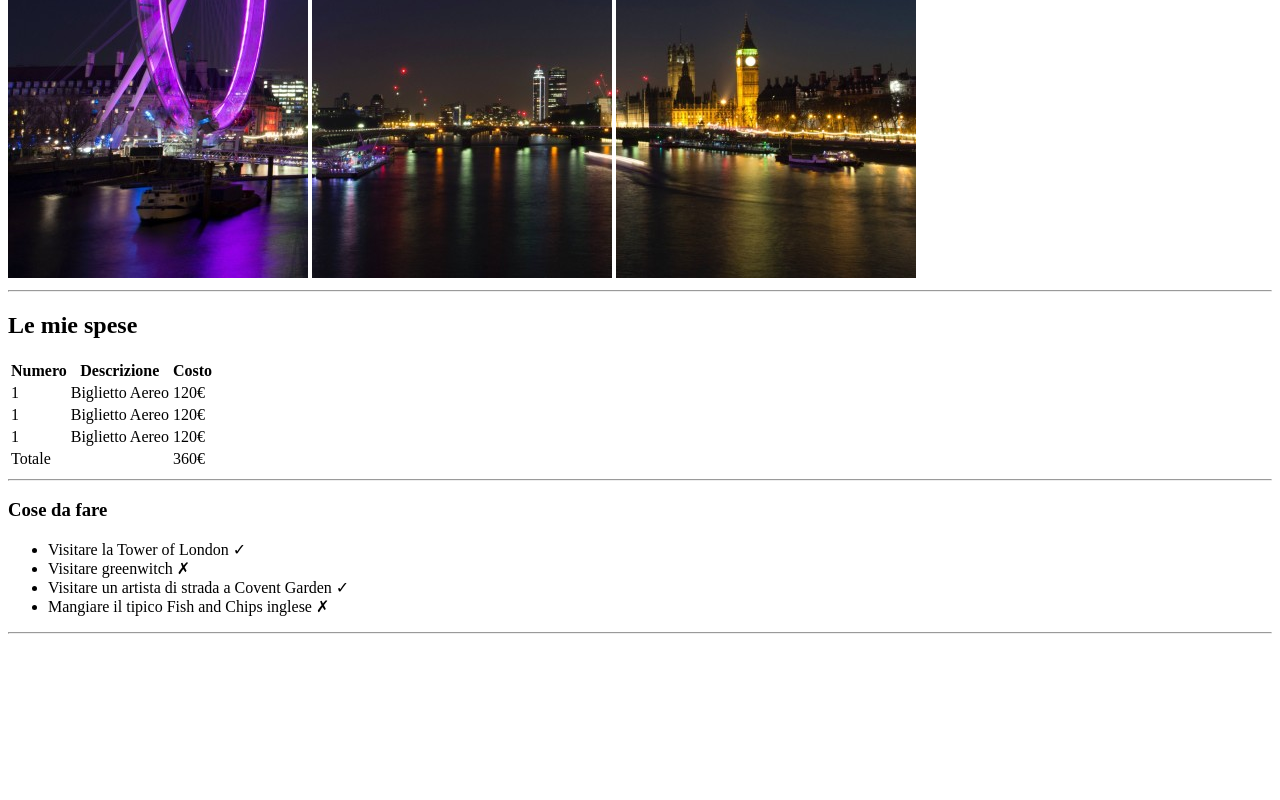
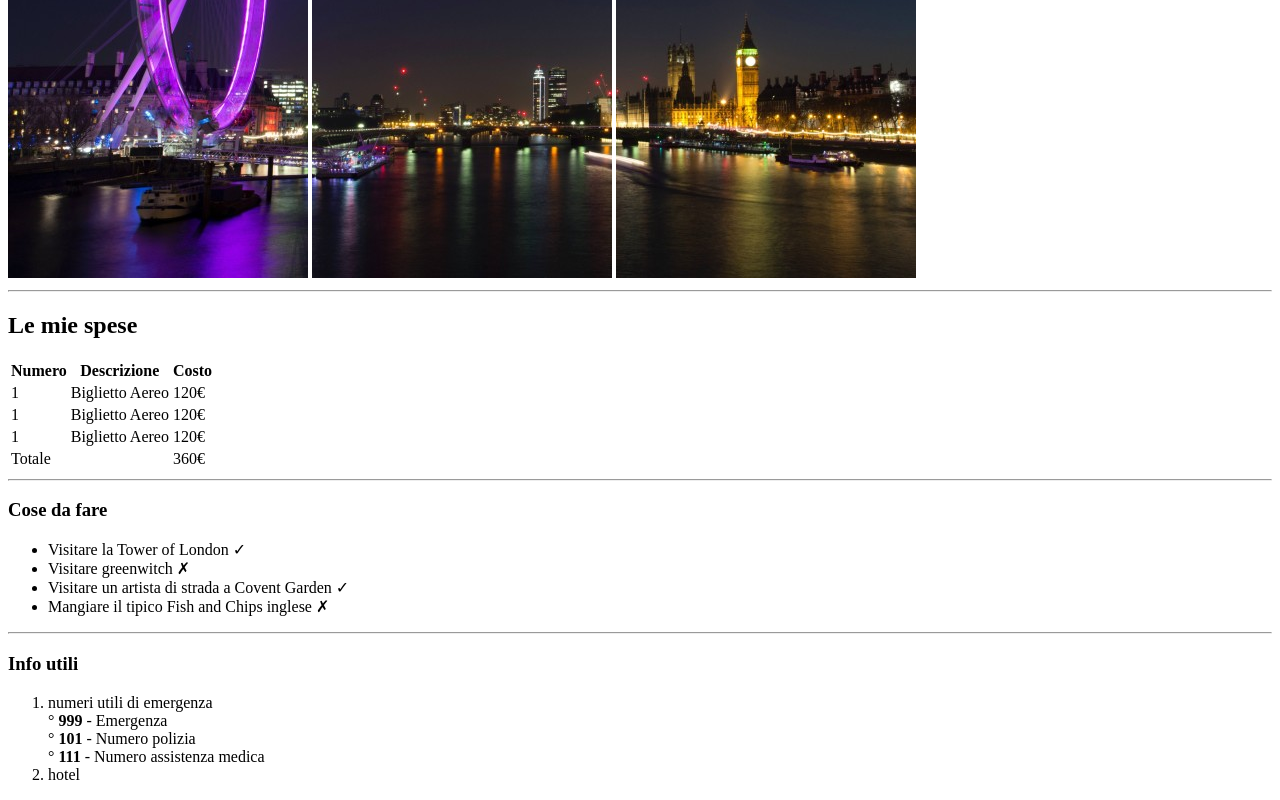
Before and after one commit to DaniPrr90/html-london-trip, a plain HTML site: page index.html in a window 1280 px wide. Shown: the part 389-1189 px from the top of the page. Before the commit the page ends 1031 px from the top, so only its background shows below. Drawn offline with Linux system fonts and the light colour scheme.

Commit message:
add:numeri di emergenza

```diff
--- a/index.html
+++ b/index.html
@@ -67,7 +67,20 @@
         </ul>
         <hr>
     </section>
+    <section>
+        <!--inserimento info utili-->
+        <h3>Info utili</h3>
+        <ol>
+            <li>numeri utili di emergenza <br>
+                &#176; <strong>999</strong> - Emergenza <br>
+                &#176; <strong>101</strong> - Numero polizia <br>
+                &#176; <strong>111</strong> - Numero assistenza medica <br>
+            </li>
+           <li>hotel
 
+           </li>
+        </ol>
+    </section>
 </body>
 
 </html>
```
